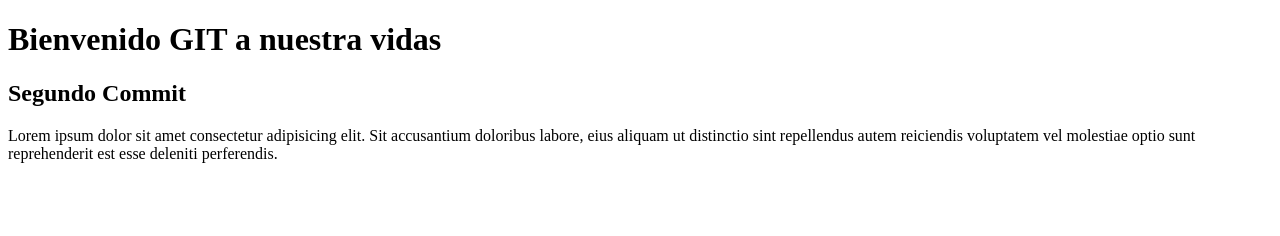
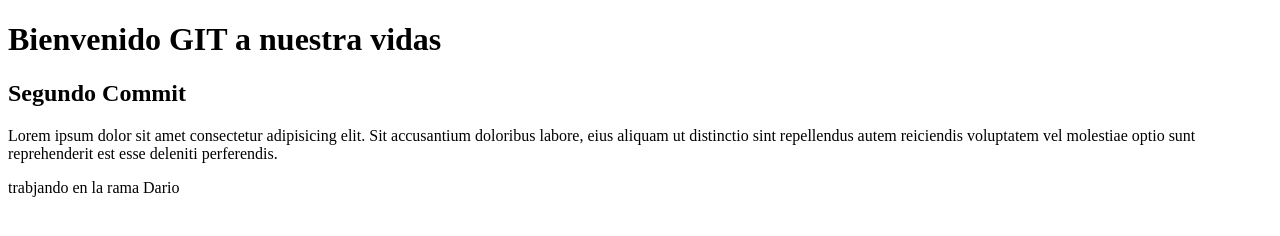
Before and after one commit to diegojrodriguez/repo-prueba, a plain HTML site: page index.html in a window 1280 px wide. Drawn offline with Linux system fonts and the light colour scheme.

Commit message:
Trabaje en la Rama Dario

```diff
--- a/index.html
+++ b/index.html
@@ -13,5 +13,7 @@
     <div>
         <p>Lorem ipsum dolor sit amet consectetur adipisicing elit. Sit accusantium doloribus labore, eius aliquam ut distinctio sint repellendus autem reiciendis voluptatem vel molestiae optio sunt reprehenderit est esse deleniti perferendis.</p>
     </div>
+
+    <p>trabjando en la rama Dario</p>
 </body>
 </html>
```
